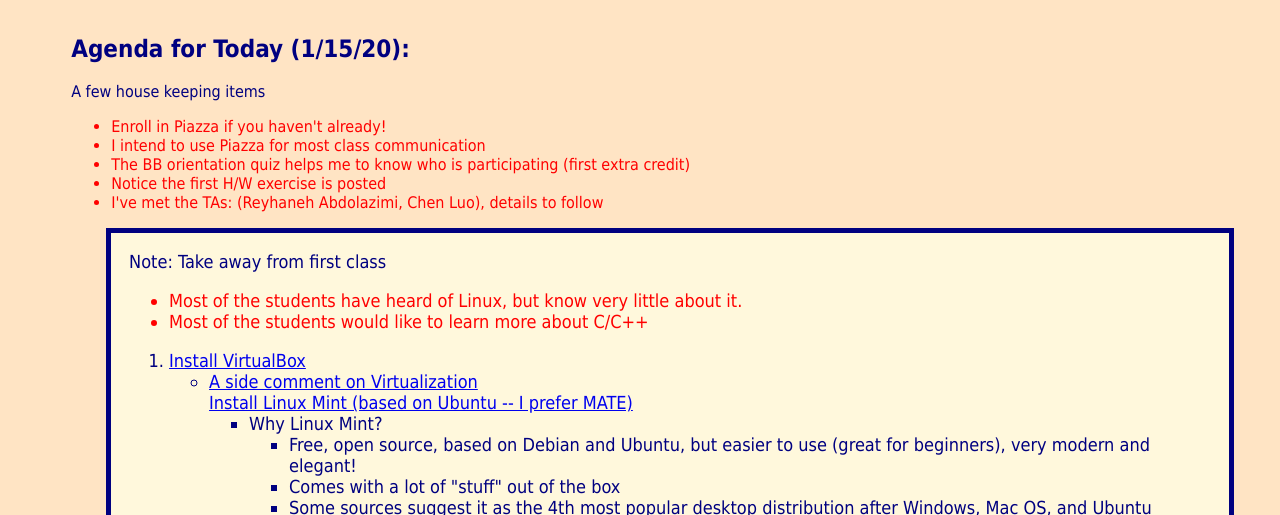
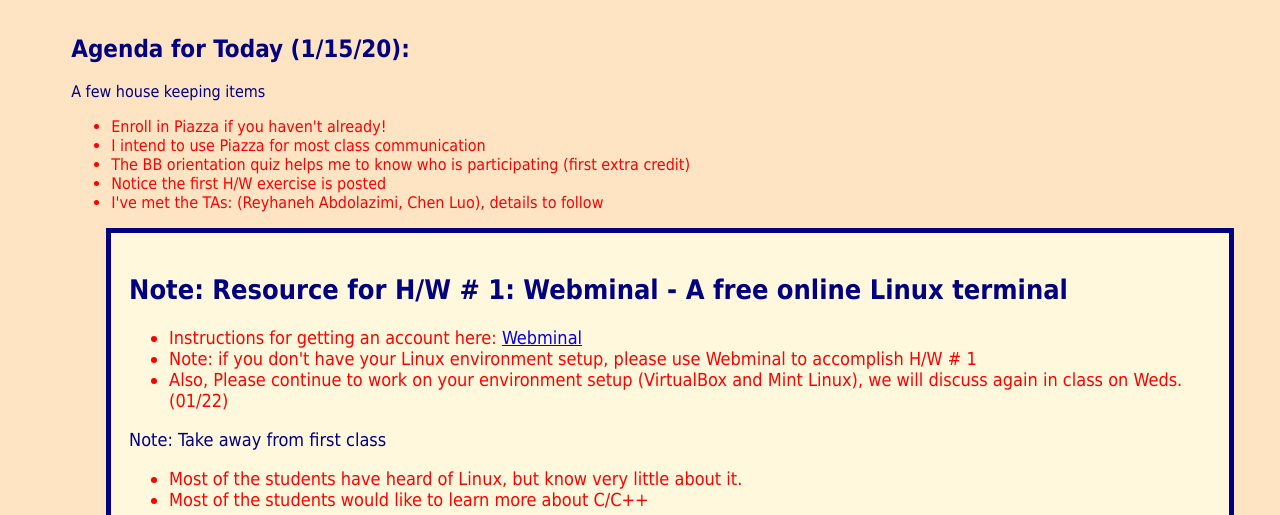
Before and after one commit to mwcorley79/MikeCorley, a plain HTML site: page cse384_lecture2.html in a window 1280 px wide. Shown: the part 209-724 px from the top of the page. Drawn offline with Linux system fonts and the light colour scheme.

Commit message:
lecture 2, hw1 resource

```diff
--- a/cse384_lecture2.html
+++ b/cse384_lecture2.html
@@ -48,11 +48,22 @@
 
       <div style="border: solid thick; font-size:large; padding:1em; margin-left:3%;background-color: cornsilk">
 
+		<div>
+		<H2> Note: Resource for H/W # 1: Webminal - A free online Linux terminal </H2>
+           <ul>
+            <li style="color: red; font-style: bold"> Instructions for getting an account here: <a href="./lecture2/Webminal.pdf"> Webminal </a> </li>
+            <li style="color: red; font-style: bold"> Note: if you don't have your Linux environment setup, please use Webminal to accomplish H/W # 1  </li>
+           	<li style="color: red; font-style: bold"> Also, Please continue to work on your environment setup (VirtualBox and Mint Linux), we will discuss again in class on Weds. (01/22)  </li>
+        </ul>
+		</div>
+
+
         Note: Take away from first class
         <ul>
             <li style="color: red; font-style: bold"> Most of the students have heard of Linux, but know very little about it. </li>
             <li style="color: red; font-style: bold"> Most of the students would like to learn more about C/C++ </li>
         </ul>
+
 
         <ol>
            <li> <a href="https://www.virtualbox.org/wiki/Downloads"> Install VirtualBox </a> </li>
```
Also changed, not shown: lecture2/webminal_screen_shot.PNG (added), 1 other file.
